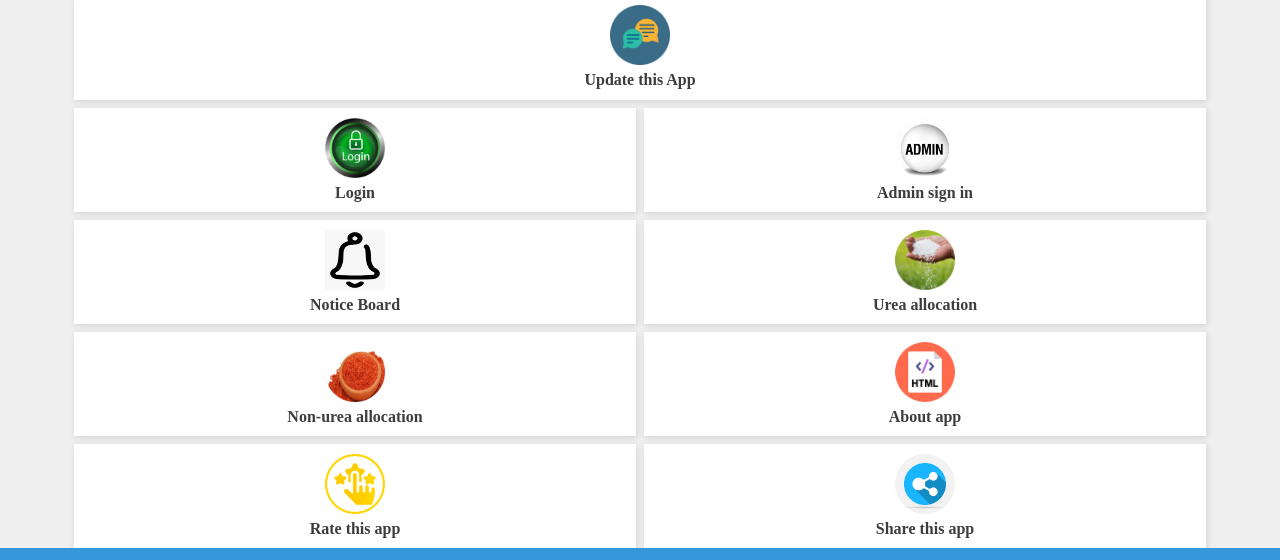
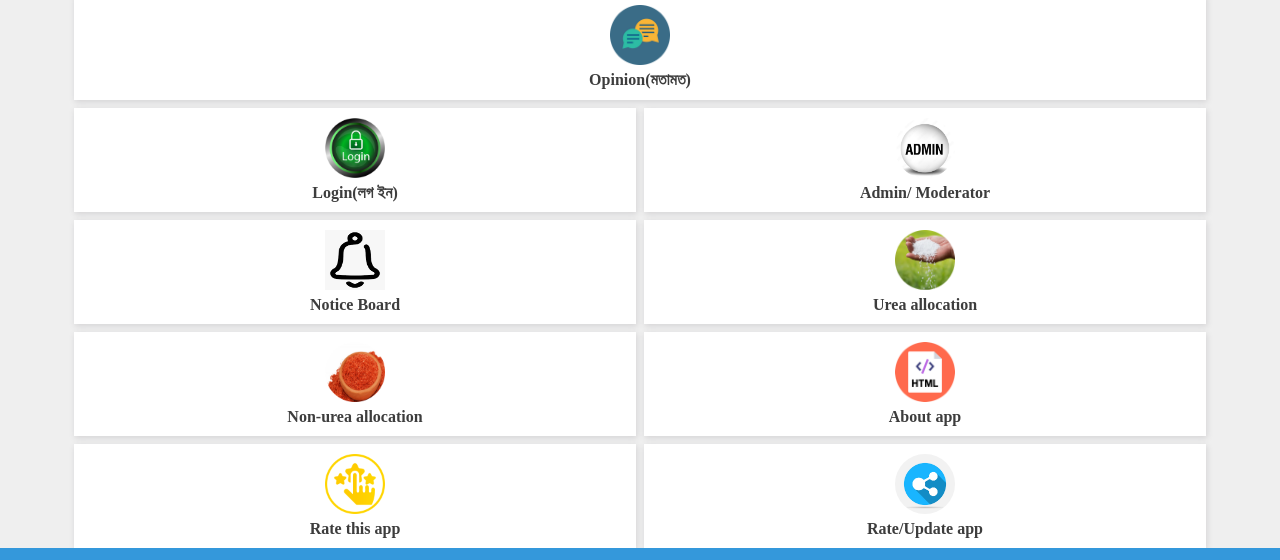
Before and after one commit to fertilizerreport/fertilizerreport.github.io, a plain HTML site: page index.html in a window 1280 px wide. Shown: the part 198-758 px from the top of the page. Drawn offline with Linux system fonts and the light colour scheme; a web font is replaced by a local one.

Commit message:
Update index.html

```diff
--- a/index.html
+++ b/index.html
@@ -83,7 +83,7 @@
                 <a href="https://fertilizerreport.github.io/feedback/">
                     <div class="content-item">
 			<img src="images/feedback.png" alt="icon">
-                      <h2> Update this App</h2>
+                      <h2> Opinion(মতামত)</h2>
                     </div>
                 </a>
               </div>
@@ -95,7 +95,7 @@
                   <a href="./dealer.html">
                       <div class="content-item content-style-one">
                         <img src="images/login.png" alt="icon">
-                        <h2> Login</h2>
+                        <h2> Login(লগ ইন)</h2>
                       </div>
                   </a>
               </div>
@@ -104,7 +104,7 @@
                   <a href="./sign-up-admin.html">
                       <div class="content-item content-style-one">
                         <img src="images/admin.png" alt="icon">
-                        <h2>Admin sign in</h2>
+                        <h2>Admin/ Moderator</h2>
                       </div>
                   </a>
               </div>
@@ -162,7 +162,7 @@
 		<a href="https://play.google.com/store/apps/details?id=com.gentletouch.fertilizerreport">
                     <div class="content-item">
                       <img src="images/share.jpg" style= "border-radius: 50%;" alt="icon">
-                      <h2>Share this app</h2>
+                      <h2>Rate/Update app</h2>
                     </div>
 		</share>
               </div>
```
